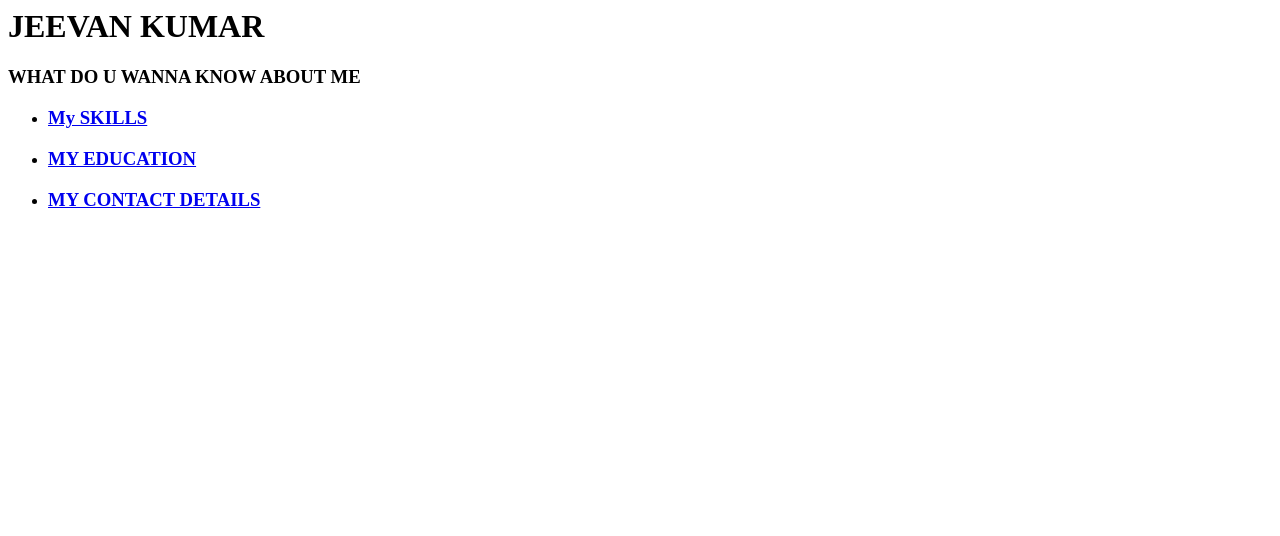
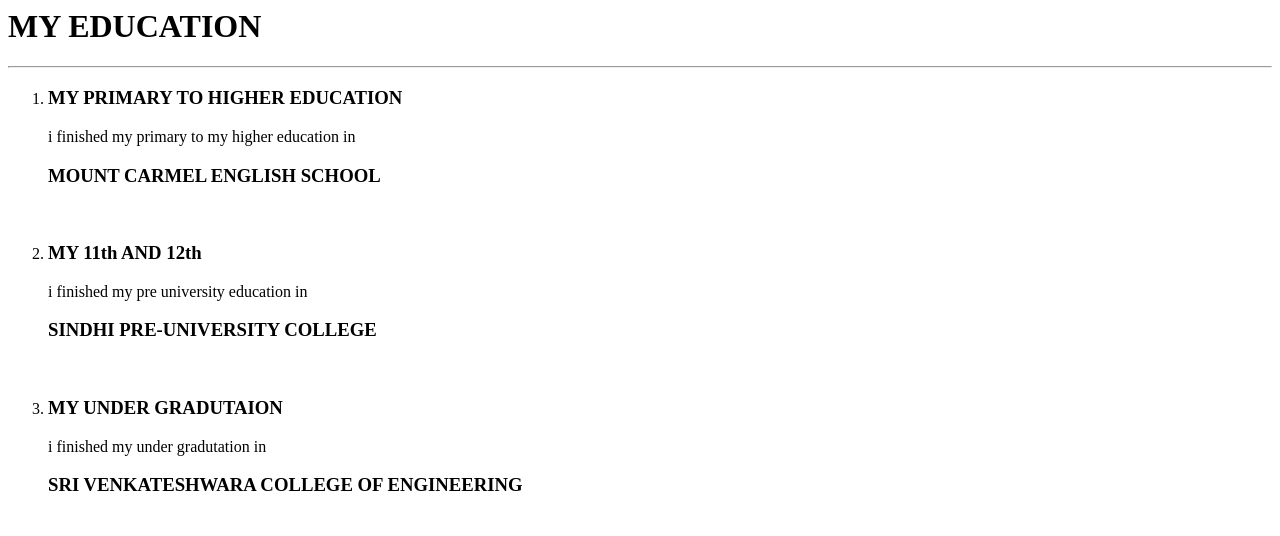
Before and after one commit to Jeevan-007/proto, a plain HTML site: page index.html in a window 1280 px wide. Drawn offline with Linux system fonts and the light colour scheme.

Commit message:
Update index.html

```diff
--- a/index.html
+++ b/index.html
@@ -1,16 +1,21 @@
 <html>
 	<head>
-		<meta charset="utf-8">
-		<title>MY PORTFOLIO</title>
+		<title>MY EDUCATION</title>
 	</head>
+	<body>
+		<div class="my EDUCATION" style="font-style: "<link href="https://fonts.googleapis.com/css2?family=Krona+One&display=swap" >
+		<H1>MY EDUCATION</H1>
+		<hr>
+		<ol>
+			<li><H3>MY PRIMARY TO HIGHER EDUCATION</H3></li>
+			<P> i finished my primary to my higher education in <h3> MOUNT CARMEL ENGLISH SCHOOL</h3></P><br>
+			<li><h3>MY 11th AND 12th </h3></li>
+			<p>i finished my pre university education in <h3>SINDHI PRE-UNIVERSITY COLLEGE</h3></p><br>
+			<li><h3>MY UNDER GRADUTAION</h3></li>
+			<P> i finished my under gradutation in<h3>SRI VENKATESHWARA COLLEGE OF ENGINEERING</h3></P><br>
+		</ol>
+</div>
 
-	<body>
-		 <h1><B>JEEVAN KUMAR</B></h1>
 
-		 	<h3>WHAT DO U WANNA KNOW ABOUT ME</h3>
-		 	<ul>
-		 	<li><a href="2index.html"><h3>My SKILLS</h3> </a></li>
-		 	<li><a href="index2.html"><h3>MY EDUCATION</h3></a></li>
-		 	<li><a href="index3.html"><h3>MY CONTACT DETAILS</h3></a></li>
-		 </ul>
 	</body>
+</html>
```
